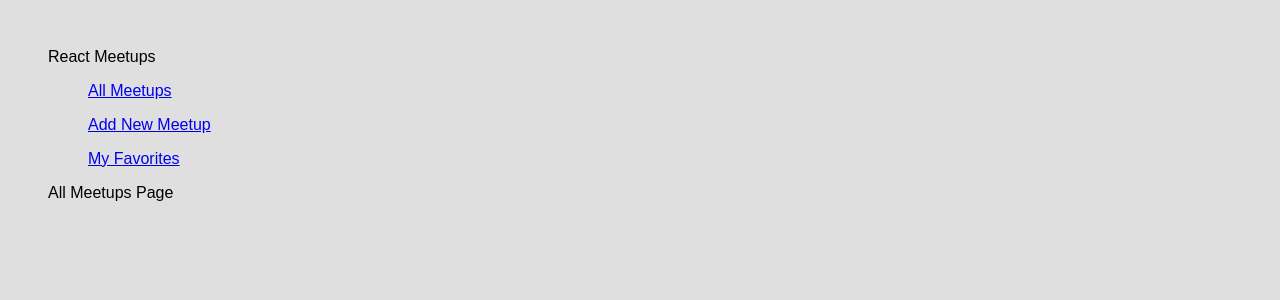
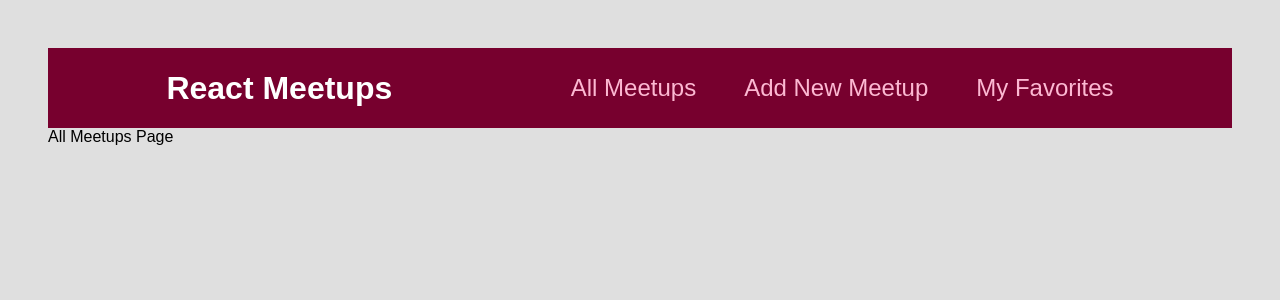
Before and after one commit to Mael2001/react-course, a React (Create React App) app: page / in a window 1280 px wide. Shown: the top 300 px of the page. Built offline with nearby package versions, Linux system fonts and the light colour scheme.

Commit message:
Adding component styling

```diff
--- a/src/components/layout/MainNavigation.js
+++ b/src/components/layout/MainNavigation.js
@@ -1,20 +1,25 @@
 import { Link } from "react-router-dom/cjs/react-router-dom";
+import classes from "./MainNavigation.module.css"
 
 function MainNavigation() {
-	return <header>
-		<div> React Meetups </div>
+	return (
+		<header className={classes.header}>
+			<div className={classes.logo}> React Meetups </div>
 			<nav>
 				<ul>
+					<li>
 						<Link to='/'>All Meetups</Link>
-			</ul>
-			<ul>
+					</li>
+					<li>
 						<Link to='/new-meetup'>Add New Meetup</Link>
-			</ul>
-			<ul>
+					</li>
+					<li>
 						<Link to='/favorites'>My Favorites</Link>
+					</li>
 				</ul>
 			</nav>
 		</header>
+	)
 }
 
 export default MainNavigation;
--- /dev/null
+++ b/src/components/layout/MainNavigation.module.css
@@ -0,0 +1,47 @@
+.header {
+	width: 100%;
+	height: 5rem;
+	display: flex;
+	align-items: center;
+	justify-content: space-between;
+	background-color: #77002e;
+	padding: 0 10%;
+}
+
+.logo {
+	font-size: 2rem;
+	color: white;
+	font-weight: bold;
+}
+
+.header ul {
+	list-style: none;
+	margin: 0;
+	padding: 0;
+	display: flex;
+	align-items: baseline;
+}
+
+.header li {
+	margin-left: 3rem;
+}
+
+.header a {
+	text-decoration: none;
+	font-size: 1.5rem;
+	color: #fcb8d2;
+}
+
+.header a:hover,
+.header a:active,
+.header a.active {
+	color: white;
+}
+
+.badge {
+	background-color: #cc2062;
+	color: white;
+	border-radius: 12px;
+	padding: 0 1rem;
+	margin-left: 0.5rem;
+}
```
Lines whose indentation alone changed are shown as unchanged.
